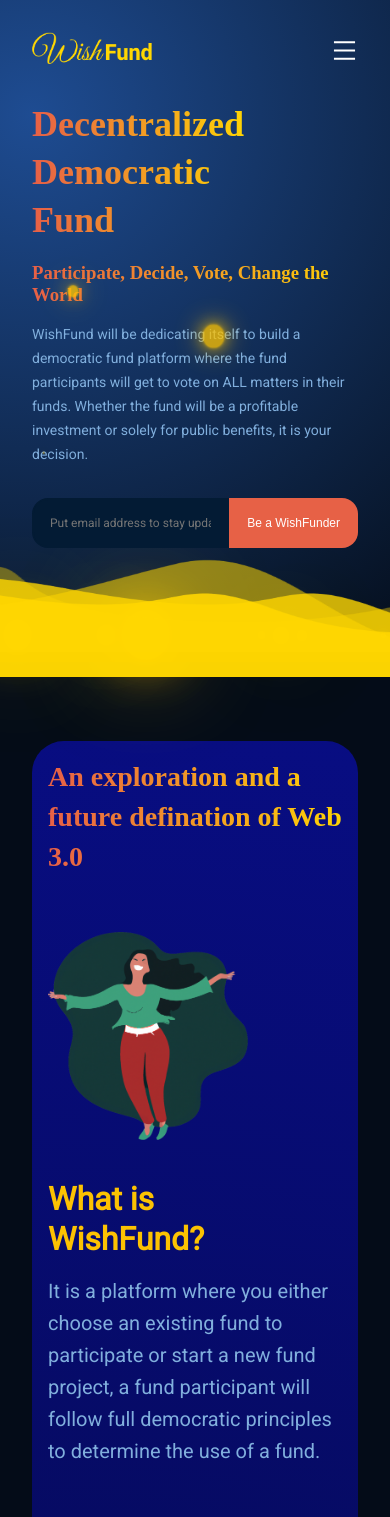
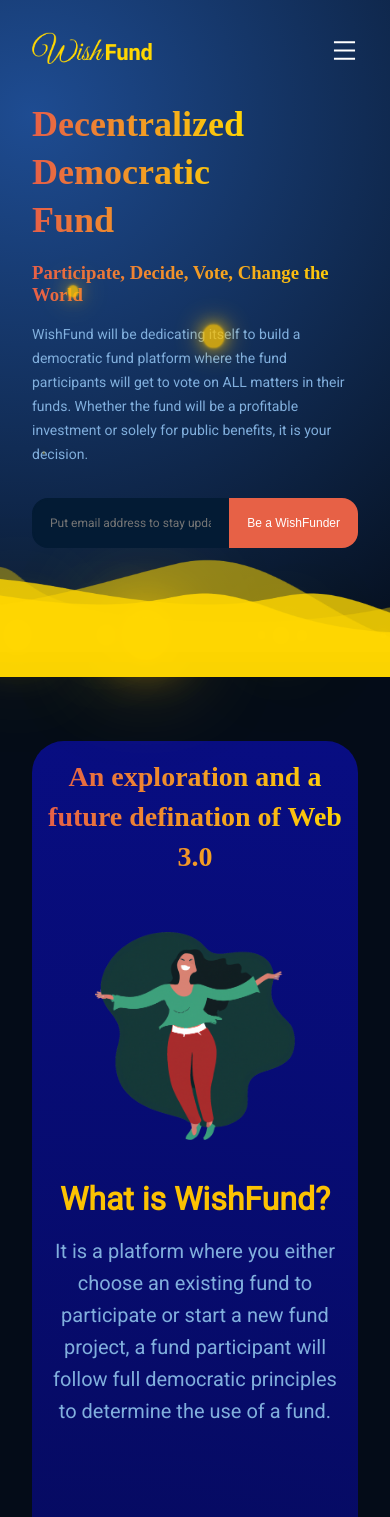
Before and after one commit to seanecal/wishing-fund-demo, a React (Vite) app: page / in a window 390 px wide. Shown: the top 1517 px of the page. Built offline with nearby package versions, Linux system fonts and the light colour scheme.

Commit message:
display enhancement on smaller screenns

```diff
--- a/src/components/cta/cta.css
+++ b/src/components/cta/cta.css
@@ -65,10 +65,17 @@
   }
 }
 
+@media screen and (max-width:820px) {
+  .wf__cta-content{
+    text-align: center;
+  }
+}
+
 @media screen and (max-width: 550px) {
   .wf__cta {
     margin: 4rem 2rem;
   }
+
   .wf__cta-content h3 {
     font-size: 40px;
   }
--- a/src/components/feature/feature.css
+++ b/src/components/feature/feature.css
@@ -8,10 +8,10 @@
 
 .wf__features-container__feature-pic {
   display: flex;
-  justify-content: space-around;
   align-items: center;
   max-width: 200px;
   min-height: 270px;
+  margin: auto;
 }
 
 .wf__features-container__feature-pic img {
@@ -22,9 +22,10 @@
 
 .wf__features-container__feature-title {
   display: flex;
-  justify-content: space-between;
-  max-width: 400px;
+  justify-content: center;
+  width: 100%;
   margin-right: 2rem;
+  text-align: center;
 }
 
 .wf__features-container__feature-title h1 {
@@ -39,6 +40,7 @@
 .wf__features-container__feature-text {
   max-width: 300px;
   display: flex;
+  text-align: center;
 }
 
 .wf__features-container__feature-text p {
@@ -49,3 +51,9 @@
   font-weight: 500;
   margin-bottom: 3rem;
 }
+
+@media screen and (max-width: 850px){
+  .wf__featues-container__feature {
+    margin: auto;
+  }
+}
--- a/src/containers/about/about.css
+++ b/src/containers/about/about.css
@@ -25,6 +25,7 @@
   justify-content: center;
   align-items: center;
   margin: 0rem 0 2rem;
+  text-align: center;
 }
 
 .wf__about-heading h1 {
@@ -61,6 +62,12 @@
 
 .wf__about-container .wf__features-container__feature-text {
   margin-top: 0.5rem;
+}
+
+@media screen and (max-width: 1024px) {
+  .wf__about-heading {
+    text-align: center;
+  }
 }
 
 
--- a/src/containers/features/features.css
+++ b/src/containers/features/features.css
@@ -58,7 +58,10 @@
   }
 }
 
-@media screen and (max-width: 550px){
+@media screen and (max-width:820px) {
+  .wf__features-heading {
+    text-align: center;
+  }
   .wf__features-heading {
     text-align: center;
   }
@@ -66,6 +69,20 @@
   .wf__features-container {
     text-align: center;
   }
+  .wf__features-container__norway {
+    max-width: 600px;
+  }
+
+  .wf__features-container__ngo {
+    max-width: 600px;
+  }
+
+  .wf__features-container__cta {
+    max-width: 600px;
+  }
+}
+
+@media screen and (max-width: 550px){
   .wf__features-container h5 {
     font-size: 24px;
   }
@@ -73,4 +90,5 @@
   .wf__features-container p {
     font-size: 16px;
   }
+
 }
--- a/src/containers/footer/footer.css
+++ b/src/containers/footer/footer.css
@@ -70,6 +70,12 @@
   }
 }
 
+@media screen and (max-width: 850px) {
+  .wf__footer-links {
+    text-align: center;
+  }
+}
+
 
 @media screen and (max-width: 550px) {
   .wf__footer-links div {
--- a/src/containers/possibility/outlook.css
+++ b/src/containers/possibility/outlook.css
@@ -62,4 +62,28 @@
   .wf__possibility {
     flex-direction: column;
   }
+  .wf__possibility-content{
+    text-align: center;
+  }
+  .wf__possibility-content {
+    margin: auto;
+  }
 }
+
+
+@media screen and (max-width:550px) {
+  .wf__possibility-content h2{
+    line-height: 48px;
+    font-size: 24px;
+  }
+
+.wf__possibility-content h3 {
+  line-height:1.6;
+  font-size: 16px;
+ }
+ .wf__possibility-content p{
+  line-height: 1.6;
+  font-size: 16px;
+  margin-bottom: 1rem;;
+ }
+}
```
